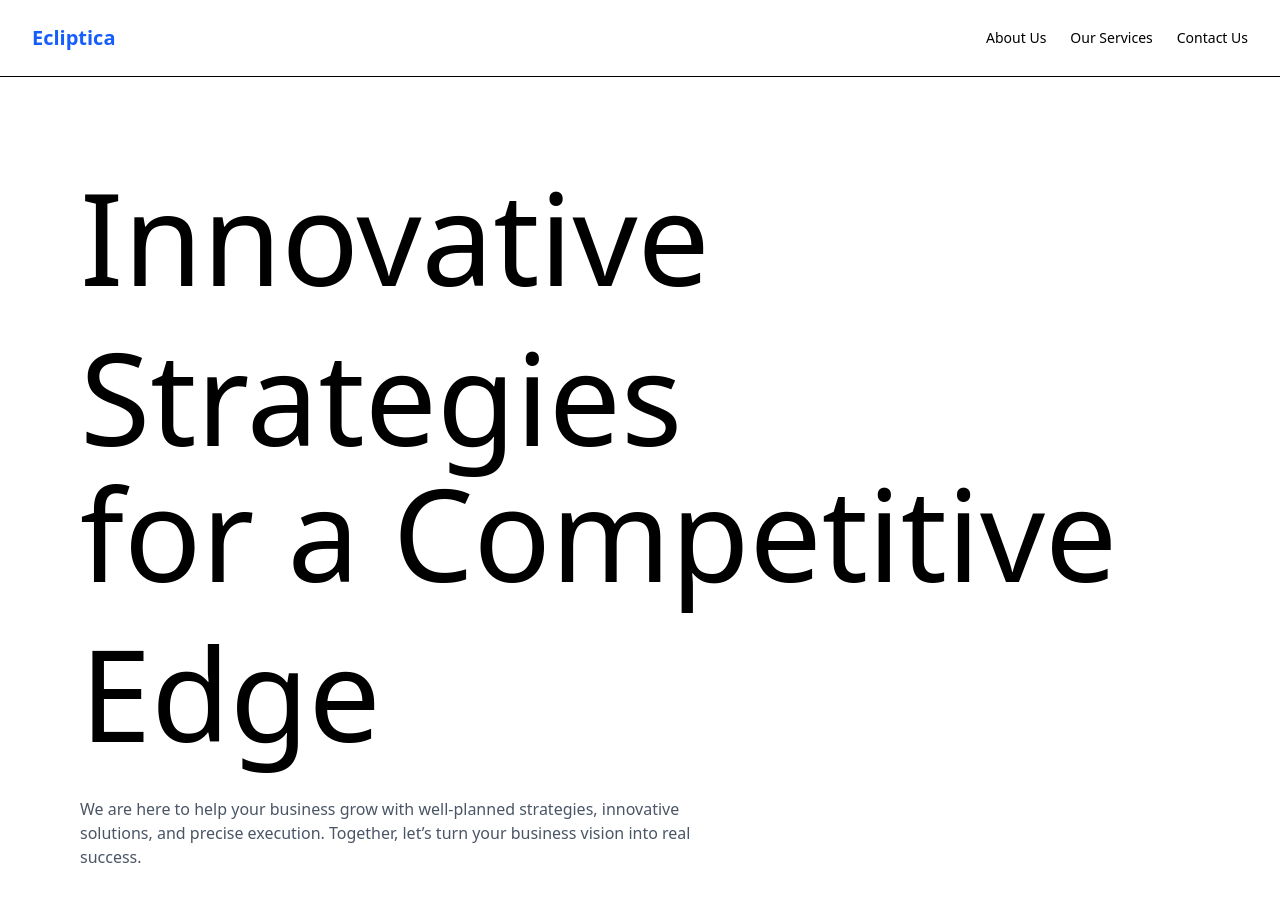
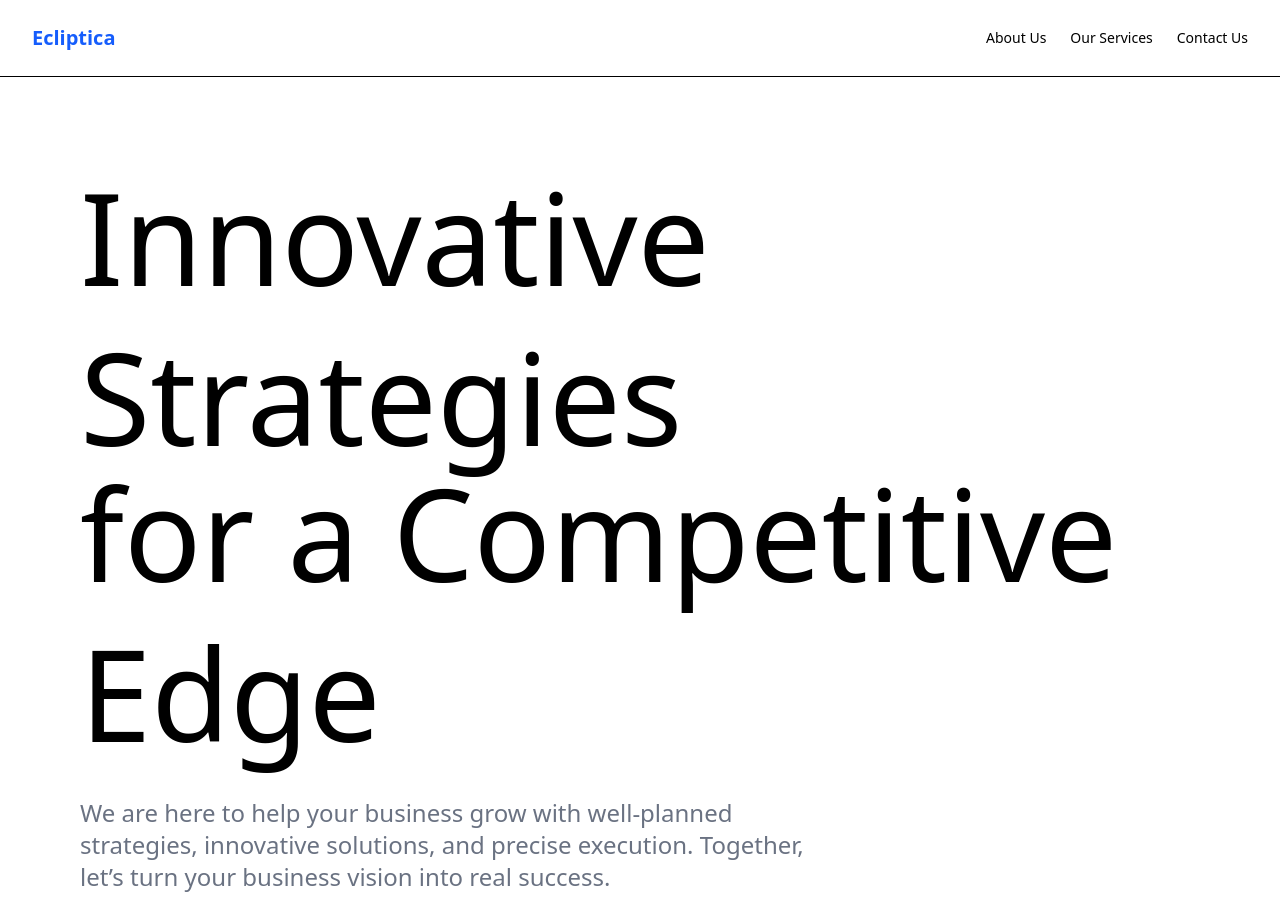
Before and after one commit to DonShanilka/strategy-consulting-landing-page, a Next.js app: page / in a window 1280 px wide. Shown: the top 899 px of the page. Built offline with nearby package versions, Linux system fonts and the light colour scheme.

Commit message:
style: update HeroSection subtitle and adjust paragraph styling for better readability

```diff
--- a/src/pages/HeroSection.tsx
+++ b/src/pages/HeroSection.tsx
@@ -10,7 +10,7 @@ export const HeroSection: React.FC = () => {
           <div>Innovative Strategies</div>
           <div className="mt-0 sm:-mt-0 md:-mt-2 lg:-mt-2 xl:-mt-6">for a Competitive Edge</div>
         </h2>
-        <p className="text-gray-600 max-w-2xl mt-6">
+        <p className="text-gray-500 max-w-3xl mt-6 text-5xl sm:text-6xl md:text-7xl lg:text-4xl xl:text-2xl 2xl:text-xl">
           We are here to help your business grow with well-planned strategies,
           innovative solutions, and precise execution. Together, let’s turn your
           business vision into real success.
```
